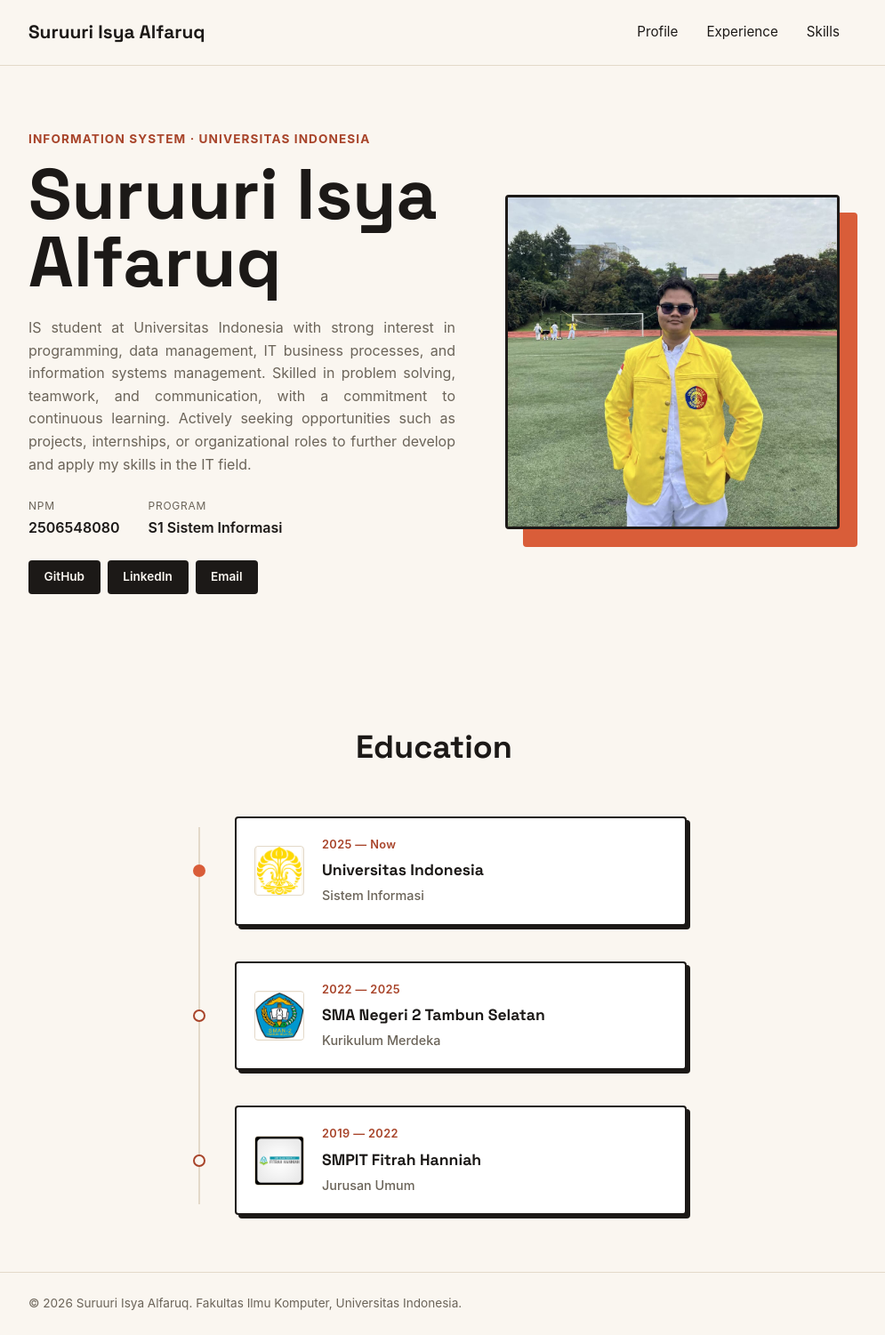
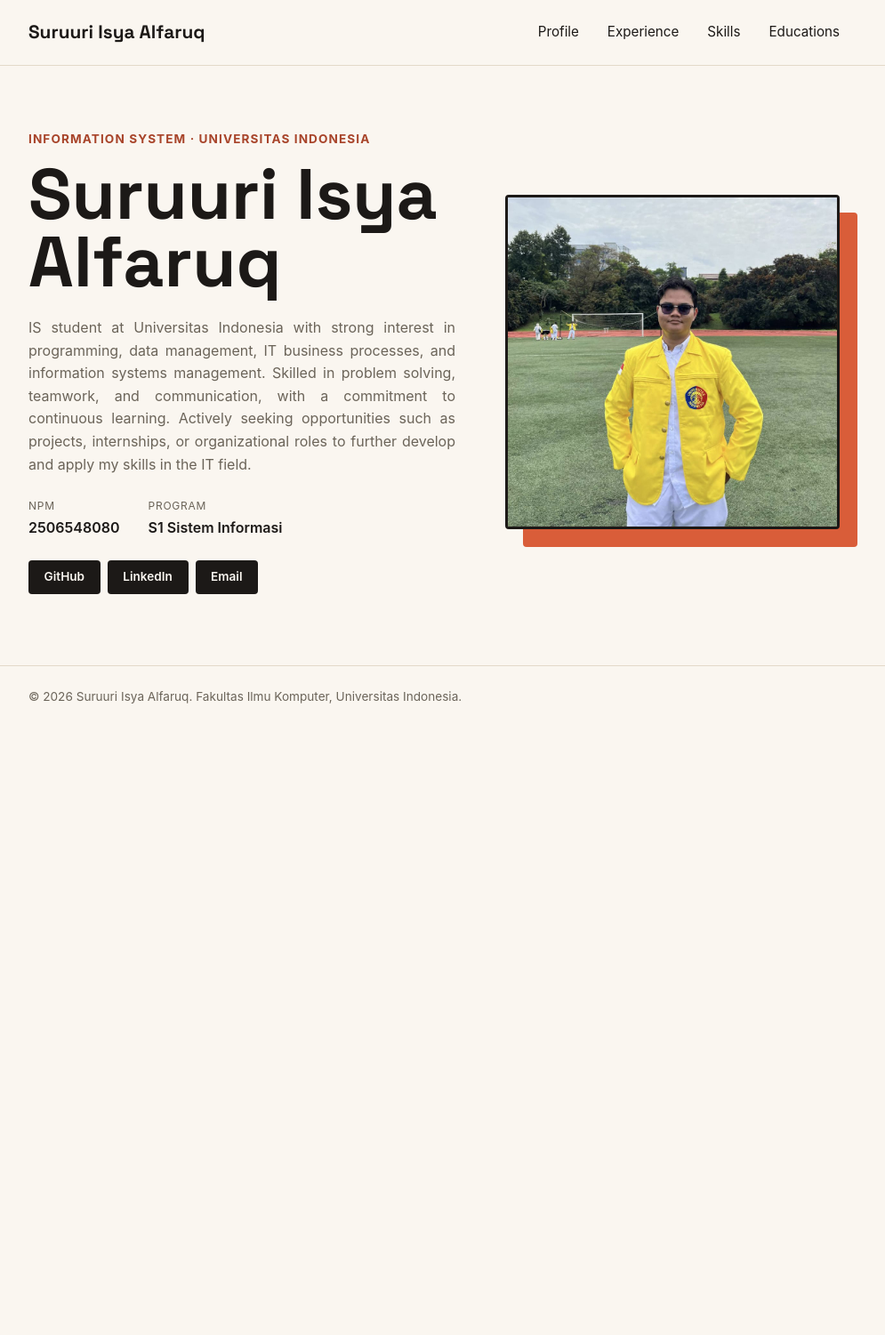
Before and after one commit to SuruuriIsyaAlfaruq2/myportofolio, a Django app: page / in a window 1280 px wide. Shown: the whole page at 89% size, without its empty margins (152-1147 px from the left). After the commit the page ends 791 px from the top, so only its background shows below. Run offline with Django 5.2, Linux system fonts and the light colour scheme.

Commit message:
feat: Tugas 2.1-menambahkan model baru yaitu educations yang dipindahkan dari halaman utama ke halaman educations, telah berhasil migrasi, routing, dan running. membuat supaya ketika tidak ada isi dari start_year akan menampilkan now

```diff
--- a/main/urls.py
+++ b/main/urls.py
@@ -1,6 +1,6 @@
 from django.urls import path
 
-from main.views import show_main, show_experience, show_skills
+from main.views import show_main, show_experience, show_skills, show_educations
 
 app_name = "main"
 
@@ -8,4 +8,5 @@
     path("", show_main, name="show_main"),
     path("experience/", show_experience, name="show_experience"),
     path("skills/", show_skills, name="show_skills"),
+    path("educations/", show_educations, name="show_educations"),
 ]
--- a/main/views.py
+++ b/main/views.py
@@ -3,7 +3,7 @@
 # Create your views here.
 from django.shortcuts import render
 
-from main.models import Experience, Skills
+from main.models import Experience, Skills, Educations
 
 
 def show_main(request):
@@ -31,3 +31,10 @@
         "skills_list": Skills.objects.all()
     }
     return render(request, "skills.html", context)
+
+def show_educations(request):
+    context = {
+        "name": "Suruuri Isya Alfaruq",
+        "educations_list": Educations.objects.all().order_by('-start_year')
+    }
+    return render(request, "educations.html", context)
--- a/templates/experience.html
+++ b/templates/experience.html
@@ -17,6 +17,7 @@
                 <a href="{% url 'main:show_main' %}">Profile</a>
                 <a href="{% url 'main:show_experience' %}">Experience</a>
                 <a href="{% url 'main:show_skills' %}">Skills</a>
+                <a href="{% url 'main:show_educations' %}">Educations</a>
             </nav>
         </div>
     </header>
--- a/templates/index.html
+++ b/templates/index.html
@@ -17,6 +17,7 @@
                 <a href="{% url 'main:show_main' %}">Profile</a>
                 <a href="{% url 'main:show_experience' %}">Experience</a>
                 <a href="{% url 'main:show_skills' %}">Skills</a>
+                <a href="{% url 'main:show_educations' %}">Educations</a>
             </nav>
         </div>
     </header>
@@ -53,57 +54,6 @@
             </div>
         </section>
 
-        <section class="will" id="educations">
-            <div class="container">
-                <h2 class="section-title">Education</h2>
-
-                <div class="education-timeline">
-
-                    <div class="edu-row">
-                        <span class="edu-dot is-current"></span>
-                        <div class="desc-column">
-                            <div class="education-logo">
-                                <img src="/static/img/logo-ui.png" alt="Logo Universitas Indonesia">
-                            </div>
-                            <div class="desc-education">
-                                <p class="year-education">2025 — Now</p>
-                                <h3 class="instance-name">Universitas Indonesia</h3>
-                                <h4 class="education-major">Sistem Informasi</h4>
-                            </div>
-                        </div>
-                    </div>
-
-                    <div class="edu-row">
-                        <span class="edu-dot"></span>
-                        <div class="desc-column">
-                            <div class="education-logo">
-                                <img src="/static/img/logo-sman2tamsel.jpeg" alt="Logo SMA Negeri 2 Tambun Selatan">
-                            </div>
-                            <div class="desc-education">
-                                <p class="year-education">2022 — 2025</p>
-                                <h3 class="instance-name">SMA Negeri 2 Tambun Selatan</h3>
-                                <h4 class="education-major">Kurikulum Merdeka</h4>
-                            </div>
-                        </div>
-                    </div>
-
-                    <div class="edu-row">
-                        <span class="edu-dot"></span>
-                        <div class="desc-column">
-                            <div class="education-logo">
-                                <img src="/static/img/logo-smpitfh.png" alt="Logo SMPIT Fitrah Hanniah">
-                            </div>
-                            <div class="desc-education">
-                                <p class="year-education">2019 — 2022</p>
-                                <h3 class="instance-name">SMPIT Fitrah Hanniah</h3>
-                                <h4 class="education-major">Jurusan Umum</h4>
-                            </div>
-                        </div>
-                    </div>
-
-                </div>
-            </div>
-        </section>
     </main>
 
     <footer class="site-footer">
--- a/templates/skills.html
+++ b/templates/skills.html
@@ -17,6 +17,7 @@
                 <a href="{% url 'main:show_main' %}">Profile</a>
                 <a href="{% url 'main:show_experience' %}">Experience</a>
                 <a href="{% url 'main:show_skills' %}">Skills</a>
+                <a href="{% url 'main:show_educations' %}">Educations</a>
             </nav>
         </div>
     </header>
```
Also changed, not shown: main/models.py (+15 -0 lines), templates/educations.html (added, +75 -0 lines), main/migrations/0003_educations.py (added).
